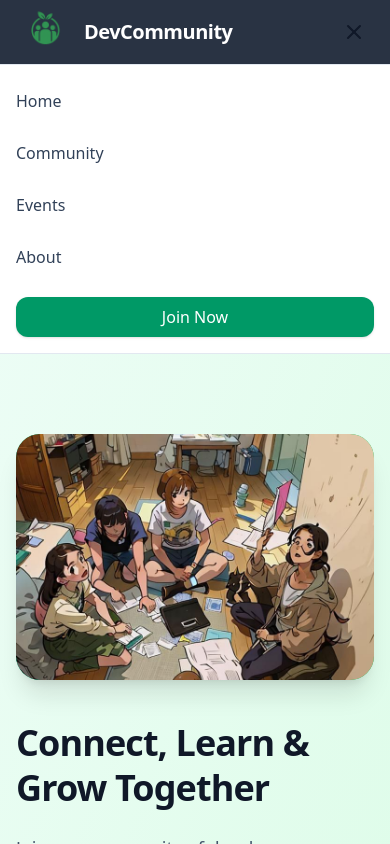
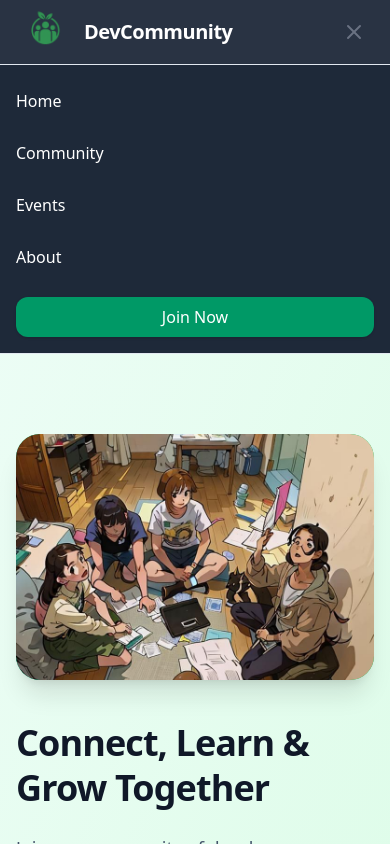
Before and after one commit to romy-dev-hub/community-prototype-, a Next.js app: page / in a window 390 px wide. Both pictures are taken after a click on the button "Open menu". Shown: the top 844 px of the page. Built offline with nearby package versions, Linux system fonts and the light colour scheme.

Commit message:
updated nav on mobile version

```diff
--- a/components/Navbar.tsx
+++ b/components/Navbar.tsx
@@ -61,10 +61,10 @@ export default function Navbar() {
         <button
           aria-label={open ? "Close menu" : "Open menu"}
           aria-expanded={open}
-          className="md:hidden p-2 rounded-lg hover:bg-slate-100"
+          className= "md:hidden p-2 rounded-lg hover:bg-gray-700 transition-colors"
           onClick={() => setOpen((v) => !v)}
         >
-          {open ? <X className="h-6 w-6 text-gray-900" /> : <Menu className="h-6 w-6 text-gray-900" />}
+          {open ? <X className="h-6 w-6 text-gray-500" /> : <Menu className="h-6 w-6 text-white" />}
         </button>
       </nav>
 
@@ -74,14 +74,14 @@ export default function Navbar() {
             initial={{ height: 0, opacity: 0 }}
             animate={{ height: "auto", opacity: 1 }}
             exit={{ height: 0, opacity: 0 }}
-            className="md:hidden border-t border-slate-200 bg-white"
+            className="md:hidden border-t border-slate-200 bg-gray-800"
           >
             <div className="container mx-auto px-4 sm:px-6 lg:px-8 py-4 flex flex-col gap-3">
               {links.map((l) => (
                 <Link
                   key={l.href}
                   href={l.href}
-                  className="py-2 text-slate-700 hover:text-emerald-600"
+                  className="py-2 text-white hover:text-emerald-600"
                   onClick={() => setOpen(false)}
                 >
                   {l.label}
```
